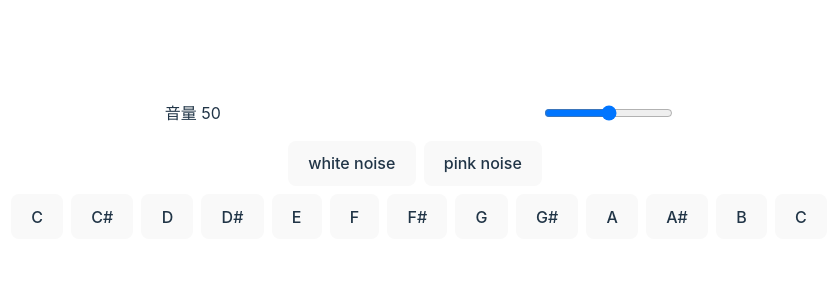
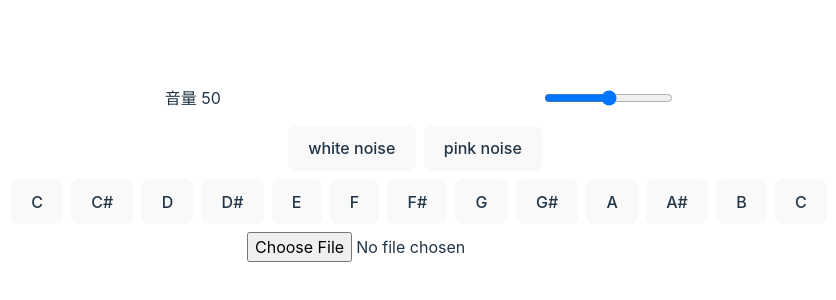
Before and after one commit to andy5566w/vue3-advenced-css, a Vue app: page /audio in a window 1280 px wide. Shown: the part 226-526 px from the top of the page, without its empty margins (221-1057 px from the left). Built offline with nearby package versions, Linux system fonts and the light colour scheme.

Commit message:
add wav reader

```diff
--- a/src/pages/audio/Audio.vue
+++ b/src/pages/audio/Audio.vue
@@ -8,11 +8,13 @@
     <button @click="handlePinkNoise" class="mx-2">pink noise</button>
   </div>
   <audio-note />
+  <reader-wav />
 </template>
 
 <script setup>
 import { onMounted, ref, watch } from 'vue'
 import AudioNote from './AudioNote.vue'
+import ReaderWav from './ReaderWav.vue'
 const audioContentext = new AudioContext()
 const whiteNoiseSource = ref(null)
 const primaryGainControl = ref(null)
--- /dev/null
+++ b/src/pages/audio/ReaderWav.vue
@@ -0,0 +1,27 @@
+<template>
+  <input type="file" accept="audio/wav" @input="handleInput" />
+</template>
+
+<script setup>
+const audioContext = new window.AudioContext()
+const handleInput = (e) => {
+  if (e.target.files[0]) {
+    const reader = new FileReader()
+    reader.onload = (e) => {
+      const arrayBuffer = e.target.result
+      console.log({ arrayBuffer })
+      audioContext.decodeAudioData(arrayBuffer, (decodeData) => {
+        console.log(decodeData)
+        const bufferSource = audioContext.createBufferSource()
+        bufferSource.buffer = decodeData
+        bufferSource.connect(audioContext.destination)
+        bufferSource.start()
+        bufferSource.stop(audioContext.currentTime + 3)
+      })
+    }
+    reader.readAsArrayBuffer(e.target.files[0])
+  }
+}
+</script>
+
+<style></style>
```
